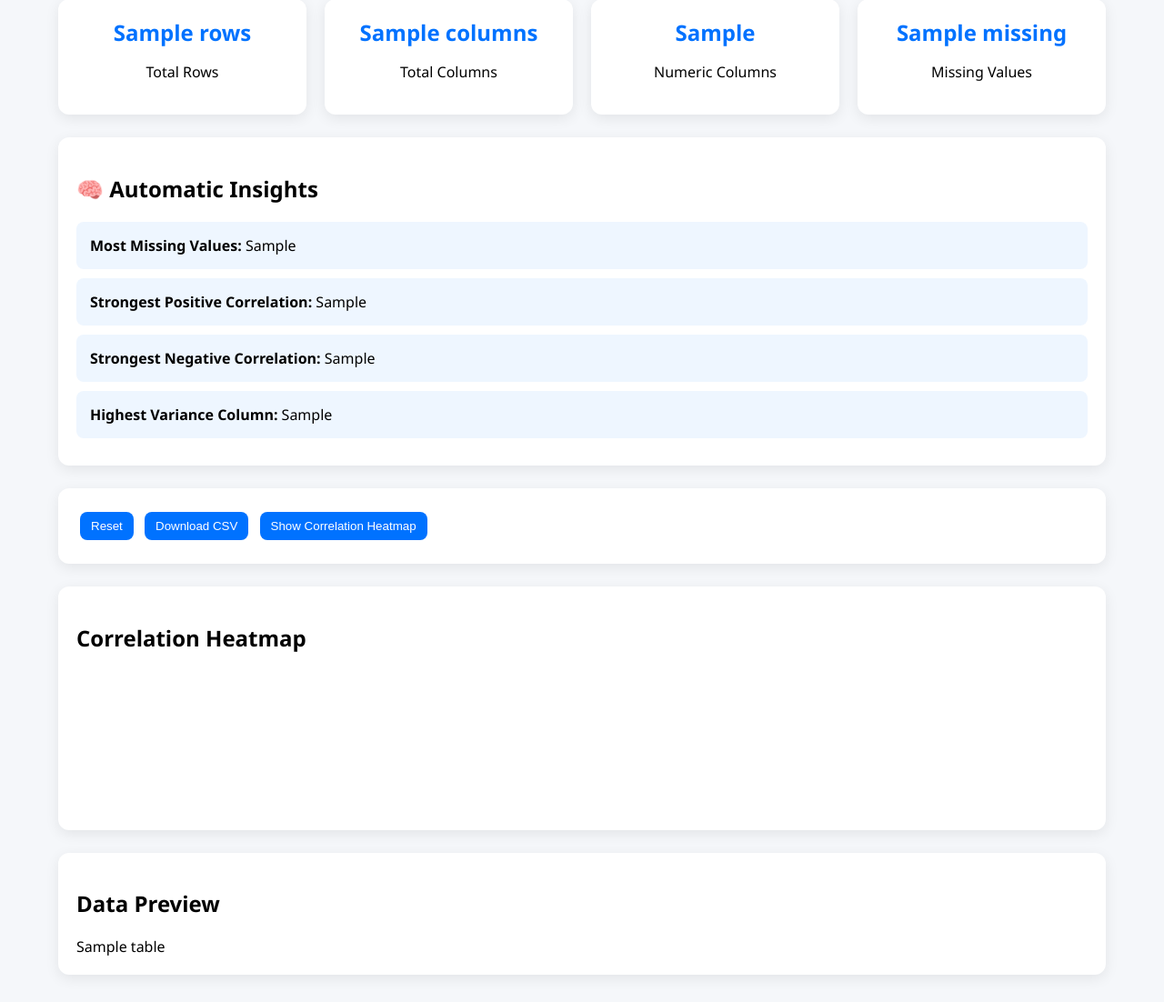
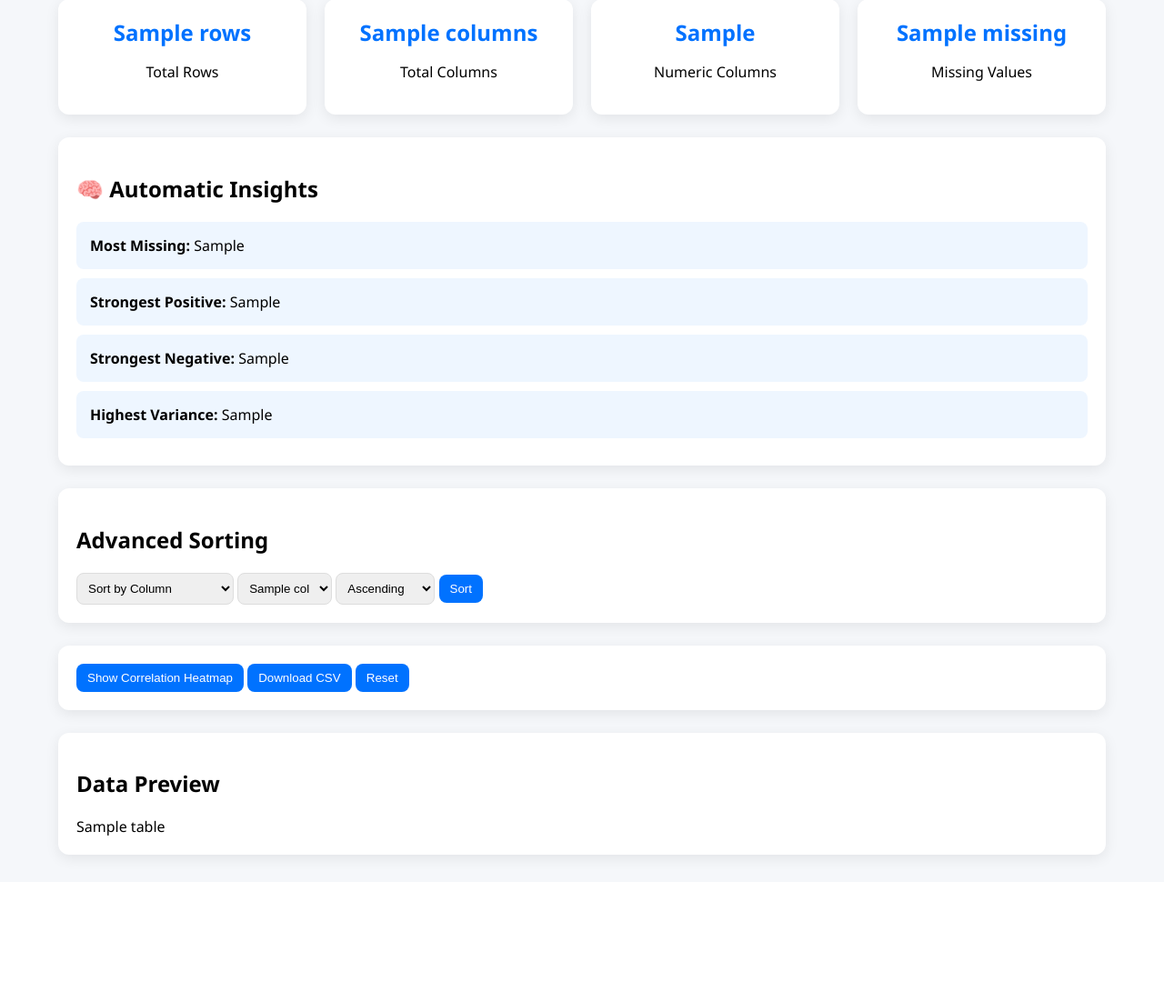
Before and after one commit to 2300032389/csv-analyzer, a Flask app: template templates/index.html in a window 1280 px wide. Shown: the part 205-1307 px from the top of the page at 91% size. After the commit the page ends 1157 px from the top, so only its background shows below. Run offline with Flask 3, Linux system fonts and the light colour scheme; the template is opened without the code that fills it: most values are stand-ins (such as "Sample title", 1, 10 or a date in 2020); a map, chart or similar area stays blank.

Commit message:
Clean simplified placement architecture

```diff
--- a/app.py
+++ b/app.py
@@ -50,42 +50,33 @@ def index():
             df = None
             return redirect("/")
 
-        # Sort
+        # ===== ADVANCED SORTING =====
         if "sort" in request.form and df is not None:
-            column = request.form.get("sort_column")
+
+            sort_type = request.form.get("sort_type")
             order = request.form.get("sort_order")
 
-            if column in df.columns:
-                df[column] = pd.to_numeric(df[column], errors="coerce")
-                df = df.sort_values(by=column, ascending=(order == "asc"))
+            numeric_df = df.select_dtypes(include=[np.number])
 
-        # Analyze
-        if "analyze" in request.form and df is not None:
-            selected_columns = request.form.getlist("columns")
-            chart_type = request.form.get("chart_type", "bar")
+            if sort_type == "column":
+                column = request.form.get("sort_column")
+                if column in df.columns:
+                    df[column] = pd.to_numeric(df[column], errors="coerce")
+                    df = df.sort_values(by=column, ascending=(order == "asc"))
 
-            if selected_columns:
-                numeric_data = df[selected_columns].apply(
-                    pd.to_numeric, errors="coerce"
-                )
+            elif sort_type == "row_avg" and not numeric_df.empty:
+                df["__row_avg__"] = numeric_df.mean(axis=1)
+                df = df.sort_values(by="__row_avg__", ascending=(order == "asc"))
+                df.drop(columns=["__row_avg__"], inplace=True)
 
-                stats = {}
-                for col in selected_columns:
-                    column_data = numeric_data[col].dropna()
-                    if not column_data.empty:
-                        stats[col] = {
-                            "average": round(column_data.mean(), 2),
-                            "highest": column_data.max(),
-                            "lowest": column_data.min()
-                        }
+            elif sort_type == "row_max" and not numeric_df.empty:
+                df["__row_max__"] = numeric_df.max(axis=1)
+                df = df.sort_values(by="__row_max__", ascending=(order == "asc"))
+                df.drop(columns=["__row_max__"], inplace=True)
 
-                labels = df.index.astype(str).tolist()
-                values = numeric_data.fillna(0).values.tolist()
-
-        # Correlation Heatmap
+        # Heatmap
         if "heatmap" in request.form and df is not None:
             numeric_df = df.select_dtypes(include=[np.number])
-
             if not numeric_df.empty:
                 corr_matrix = numeric_df.corr().round(2)
                 heatmap_labels = corr_matrix.columns.tolist()
@@ -104,7 +95,7 @@ def index():
                 download_name="processed_data.csv"
             )
 
-    # ===== PREPARE DISPLAY DATA =====
+    # ===== DISPLAY DATA =====
     if df is not None:
 
         numeric_columns = df.select_dtypes(include=["number"]).columns.tolist()
@@ -117,45 +108,31 @@ def index():
             "missing": int(df.isnull().sum().sum())
         }
 
-        # ===== AUTOMATIC INSIGHTS =====
+        # ===== INSIGHTS =====
         insights = {}
 
-        # 1️⃣ Column with most missing values
         missing_series = df.isnull().sum()
         max_missing_col = missing_series.idxmax()
-        max_missing_value = int(missing_series.max())
+        insights["most_missing"] = f"{max_missing_col} ({int(missing_series.max())})"
 
-        insights["most_missing"] = f"{max_missing_col} ({max_missing_value} missing values)"
-
-        # 2️⃣ Correlation insights
         numeric_df = df.select_dtypes(include=[np.number])
 
         if len(numeric_df.columns) > 1:
             corr_matrix = numeric_df.corr()
-
-            # Remove self-correlation
             corr_matrix.values[[np.arange(len(corr_matrix))]*2] = np.nan
-
             max_corr = corr_matrix.unstack().dropna().idxmax()
             min_corr = corr_matrix.unstack().dropna().idxmin()
-
             insights["strongest_positive"] = f"{max_corr[0]} & {max_corr[1]}"
             insights["strongest_negative"] = f"{min_corr[0]} & {min_corr[1]}"
 
-        # 3️⃣ Highest variance column
         if len(numeric_df.columns) > 0:
             variance_series = numeric_df.var()
-            max_variance_col = variance_series.idxmax()
-            insights["highest_variance"] = max_variance_col
+            insights["highest_variance"] = variance_series.idxmax()
 
     return render_template(
         "index.html",
         table=table,
-        stats=stats,
         numeric_columns=numeric_columns,
-        labels=labels,
-        values=values,
-        chart_type=chart_type,
         error_message=error_message,
         kpis=kpis,
         heatmap_labels=heatmap_labels,
--- a/templates/index.html
+++ b/templates/index.html
@@ -5,20 +5,19 @@
     <script src="https://cdn.jsdelivr.net/npm/chart.js"></script>
 
     <style>
-        body { font-family: 'Segoe UI', sans-serif; background: #f5f7fa; margin: 0; }
+        body { font-family: 'Segoe UI'; background: #f5f7fa; margin: 0; }
         .header { background: linear-gradient(90deg, #0072ff, #00c6ff); color: white; padding: 25px; text-align: center; }
         .container { width: 90%; margin: 30px auto; }
         .card { background: white; padding: 20px; margin-bottom: 25px; border-radius: 12px; box-shadow: 0 4px 15px rgba(0,0,0,0.08); }
         .kpi-container { display: flex; gap: 20px; flex-wrap: wrap; margin-bottom: 25px; }
-        .kpi-box { flex: 1; min-width: 180px; padding: 20px; border-radius: 12px; text-align: center; box-shadow: 0 4px 15px rgba(0,0,0,0.08); background: white; }
+        .kpi-box { flex: 1; min-width: 180px; padding: 20px; border-radius: 12px; text-align: center; background: white; box-shadow: 0 4px 15px rgba(0,0,0,0.08); }
         .kpi-box h2 { margin: 0; color: #0072ff; }
-        input, select, button { padding: 8px 12px; margin: 6px 4px; border-radius: 8px; border: 1px solid #ddd; }
-        button { background: #0072ff; color: white; border: none; cursor: pointer; }
+        button { background: #0072ff; color: white; border: none; padding: 8px 12px; border-radius: 8px; cursor: pointer; }
         button:hover { opacity: 0.9; }
+        select { padding: 8px; border-radius: 8px; border: 1px solid #ddd; }
         table { width: 100%; border-collapse: collapse; }
         th, td { padding: 8px; border: 1px solid #eee; }
         th { background: #f0f4f8; }
-        .error { color: red; font-weight: bold; }
         .insight-box { background: #eef6ff; padding: 15px; border-radius: 8px; margin: 10px 0; }
     </style>
 </head>
@@ -31,15 +30,11 @@
 
 <div class="container">
 
-{% if error_message %}
-<p class="error">{{ error_message }}</p>
-{% endif %}
-
 {% if not table %}
 <div class="card">
     <h2>Upload CSV</h2>
     <form method="POST" enctype="multipart/form-data">
-        <input type="file" name="csv_file" accept=".csv" required>
+        <input type="file" name="csv_file" required>
         <button name="upload_csv">Upload</button>
     </form>
 </div>
@@ -56,42 +51,47 @@
 
 <div class="card">
     <h2>🧠 Automatic Insights</h2>
+    <div class="insight-box"><strong>Most Missing:</strong> {{ insights.most_missing }}</div>
+    <div class="insight-box"><strong>Strongest Positive:</strong> {{ insights.strongest_positive }}</div>
+    <div class="insight-box"><strong>Strongest Negative:</strong> {{ insights.strongest_negative }}</div>
+    <div class="insight-box"><strong>Highest Variance:</strong> {{ insights.highest_variance }}</div>
+</div>
 
-    <div class="insight-box">
-        <strong>Most Missing Values:</strong> {{ insights.most_missing }}
-    </div>
+<div class="card">
+    <h2>Advanced Sorting</h2>
+    <form method="POST">
+        <select name="sort_type">
+            <option value="column">Sort by Column</option>
+            <option value="row_avg">Sort by Row Average</option>
+            <option value="row_max">Sort by Row Maximum</option>
+        </select>
 
-    <div class="insight-box">
-        <strong>Strongest Positive Correlation:</strong> {{ insights.strongest_positive }}
-    </div>
+        <select name="sort_column">
+            {% for col in numeric_columns %}
+            <option value="{{ col }}">{{ col }}</option>
+            {% endfor %}
+        </select>
 
-    <div class="insight-box">
-        <strong>Strongest Negative Correlation:</strong> {{ insights.strongest_negative }}
-    </div>
+        <select name="sort_order">
+            <option value="asc">Ascending</option>
+            <option value="desc">Descending</option>
+        </select>
 
-    <div class="insight-box">
-        <strong>Highest Variance Column:</strong> {{ insights.highest_variance }}
-    </div>
+        <button name="sort">Sort</button>
+    </form>
 </div>
 
 <div class="card">
     <form method="POST" style="display:inline;">
-        <button name="reset">Reset</button>
+        <button name="heatmap">Show Correlation Heatmap</button>
     </form>
     <form method="POST" style="display:inline;">
         <button name="download">Download CSV</button>
     </form>
     <form method="POST" style="display:inline;">
-        <button name="heatmap">Show Correlation Heatmap</button>
+        <button name="reset">Reset</button>
     </form>
 </div>
-
-{% if heatmap_values %}
-<div class="card">
-    <h2>Correlation Heatmap</h2>
-    <canvas id="heatmapChart"></canvas>
-</div>
-{% endif %}
 
 <div class="card">
     <h2>Data Preview</h2>
@@ -102,25 +102,5 @@
 
 </div>
 
-<script>
-    const heatmapLabels = JSON.parse('{{ heatmap_labels | tojson | safe }}');
-    const heatmapValues = JSON.parse('{{ heatmap_values | tojson | safe }}');
-
-    if (heatmapValues.length > 0) {
-        const datasets = heatmapValues.map((row, index) => ({
-            label: heatmapLabels[index],
-            data: row
-        }));
-
-        new Chart(document.getElementById('heatmapChart'), {
-            type: 'bar',
-            data: {
-                labels: heatmapLabels,
-                datasets: datasets
-            }
-        });
-    }
-</script>
-
 </body>
 </html>
```
